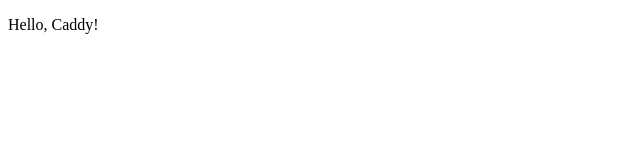
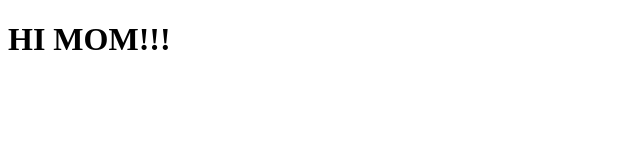
Before and after one commit to rohanyh101/go-caddy, a plain HTML site: page index.html in a window 1280 px wide. Shown: the whole page, without its empty margins (0-640 px from the left). Drawn offline with Linux system fonts and the light colour scheme.

Commit message:
update index.html

```diff
--- a/index.html
+++ b/index.html
@@ -2,9 +2,9 @@
 <html>
 <head>
   <meta http-equiv="Content-Type" content="text/html; charset=utf-8"/>
-  <title>Hello, Caddy!</title>
+  <title>Caddy</title>
 </head>
 <body>
-    <p>Hello, Caddy!</p>
+    <h1>HI MOM!!!</h1>
 </body>
 </html>
```
